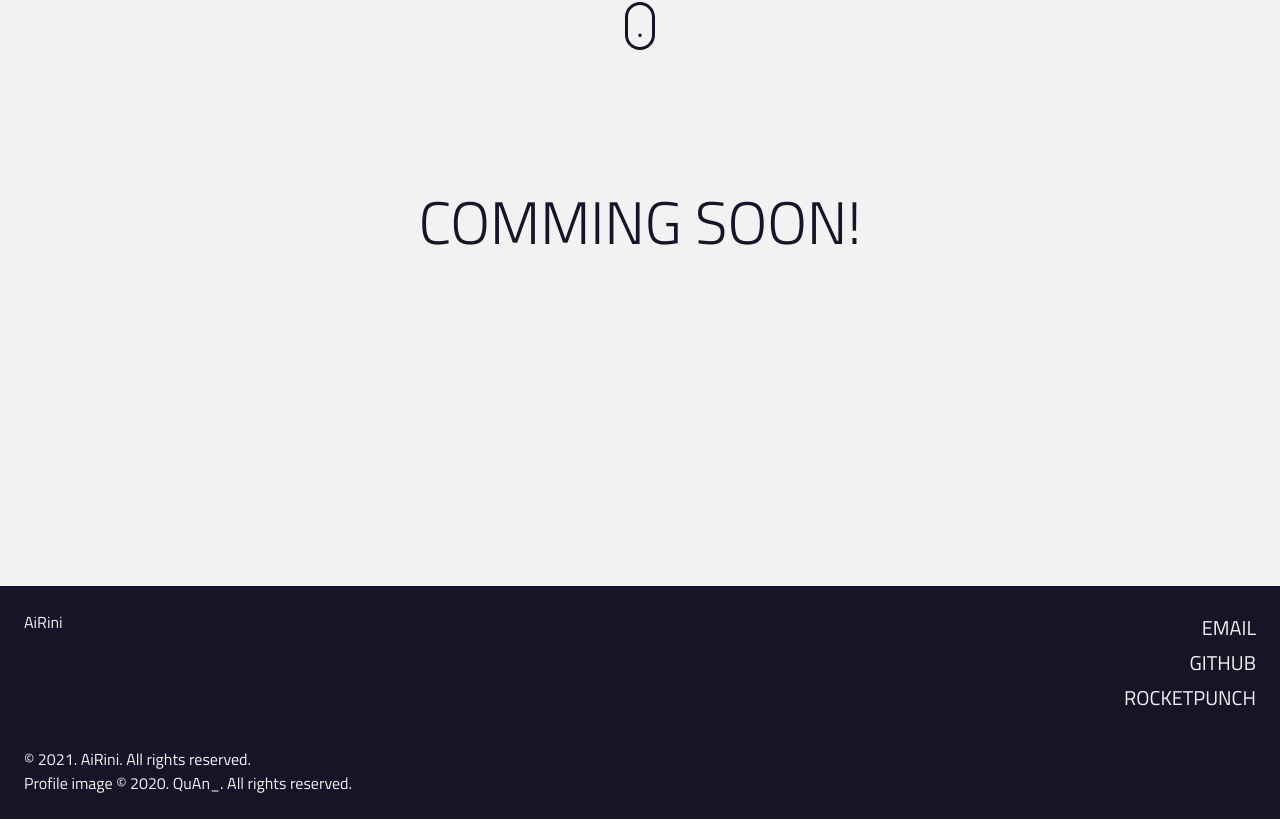
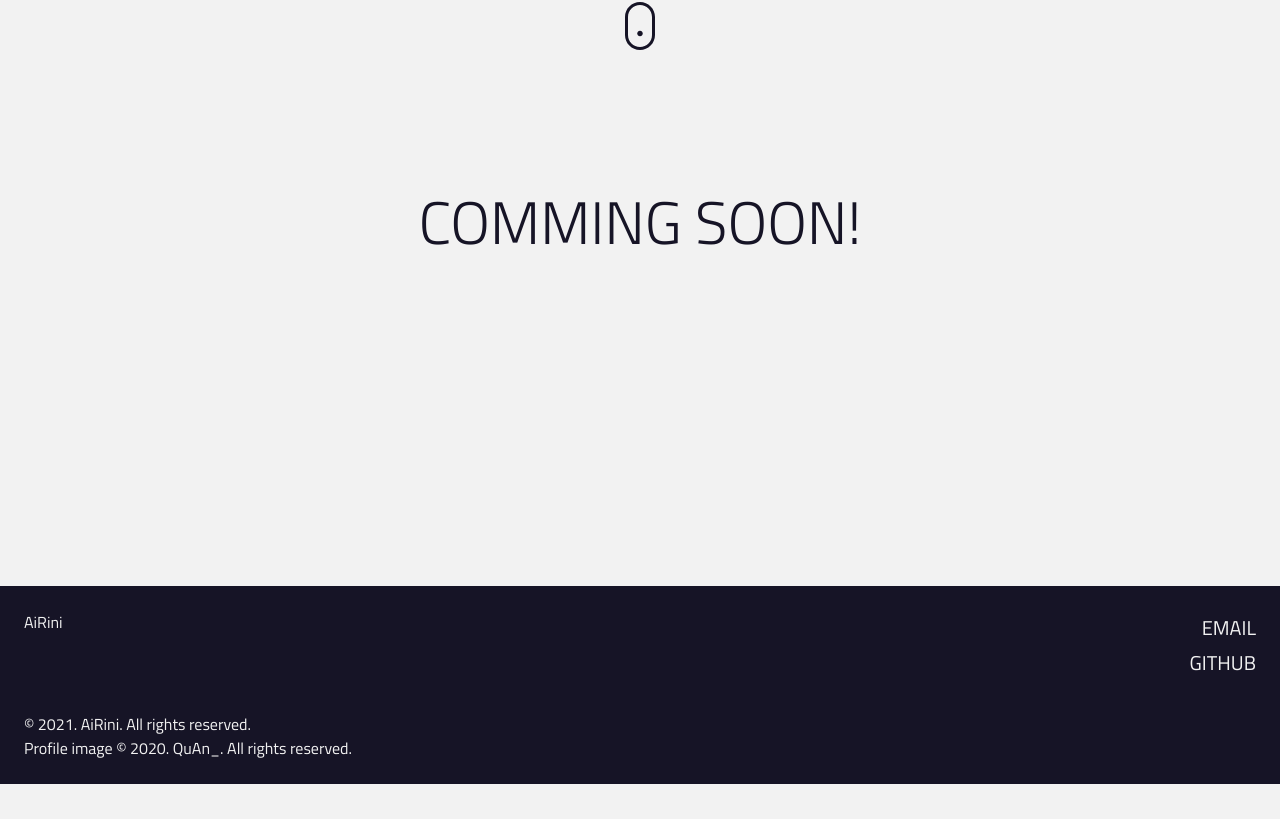
Before and after one commit to arnix3/AiRini, a Next.js app: page / in a window 1280 px wide. Shown: the part 646-1465 px from the top of the page. After the commit the page ends 1430 px from the top, so only its background shows below. Built offline with nearby package versions, Linux system fonts and the light colour scheme.

Commit message:
feat: 로켓펀치 링크 제거

```diff
--- a/components/Footer.tsx
+++ b/components/Footer.tsx
@@ -62,20 +62,6 @@ function Footer() {
           >
             Github
           </Typography>
-          <br />
-          <Typography
-            component={'a'}
-            href={'https://www.rocketpunch.com/@tjdwp1999'}
-            target={'_blank'}
-            rel="noreferrer"
-            variant={'button'}
-            lang={'en'}
-            className={'external-link'}
-            color={'text.secondary'}
-            fontSize={'1.25rem'}
-          >
-            RocketPunch
-          </Typography>
         </Grid>
         <Grid item xs={12}>
           <Typography variant={'body1'} color={'text.secondary'} lang={'en'}>
```
